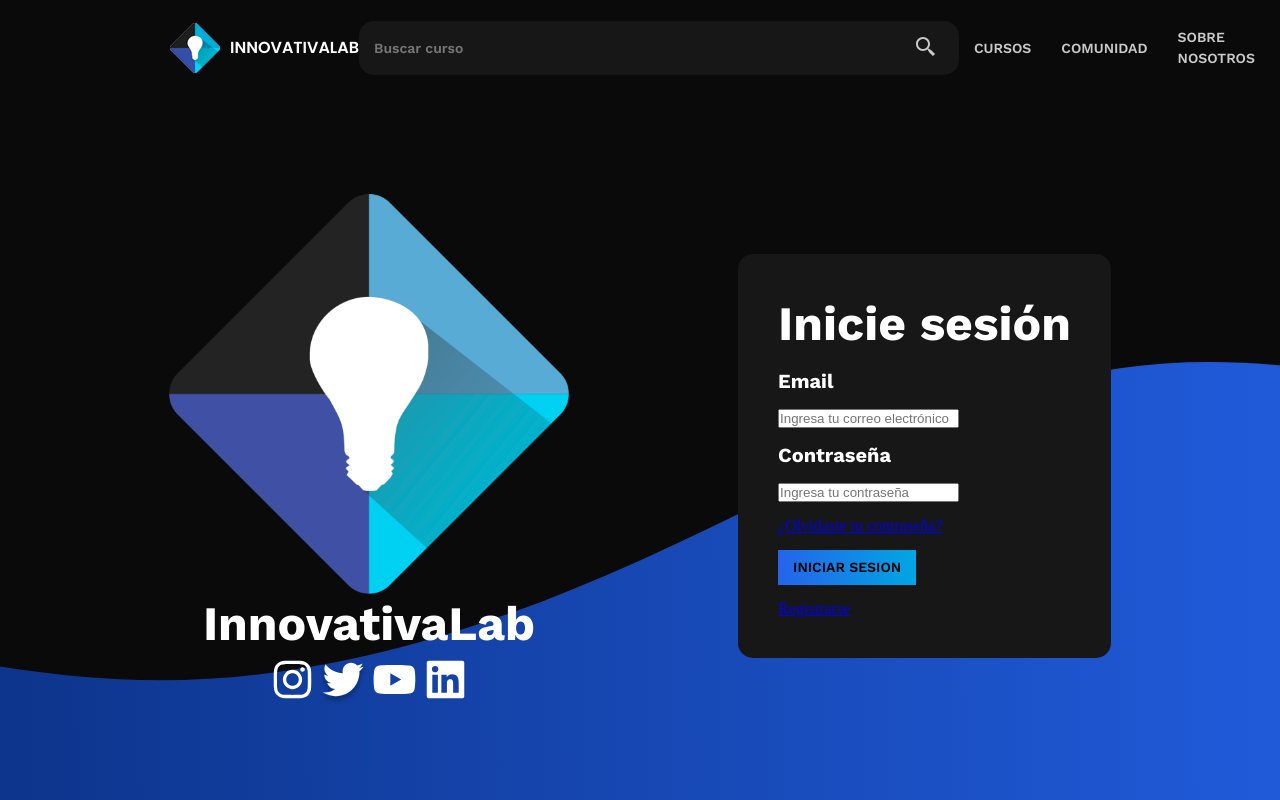
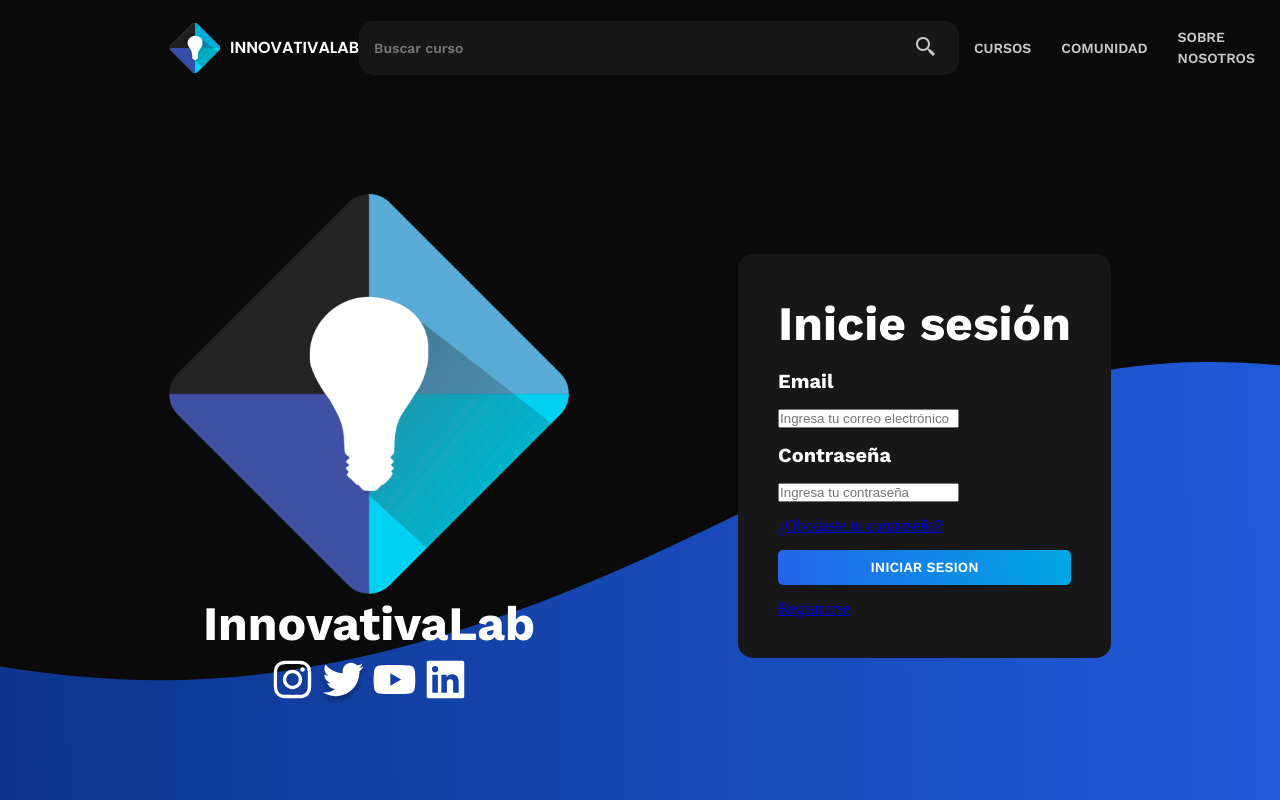
Before and after one commit to InnovativaLab/Pagina-web, a React (Vite) app in the folder PaginaWeb-React/: page /login in a window 1280 px wide. Shown: the top 800 px of the page. Built offline with nearby package versions, Linux system fonts and the light colour scheme; the HTML template or start-up script is replaced by a standard one.

Commit message:
Use variables of coolor

```diff
--- a/PaginaWeb-React/src/styles/ItemMenu.css
+++ b/PaginaWeb-React/src/styles/ItemMenu.css
@@ -33,7 +33,7 @@
 }
 .ItemMenu span{
     text-transform: uppercase;
-    color: #FFFFFF;
+    color: var(--Blanco);
 }
 
 .important{
@@ -48,3 +48,13 @@
     color: #C9C9CA;
     ;
 }
+.button{
+    display: flex;
+    flex-direction: column;
+    align-items: center;
+    gap: 70px;
+    border-radius: 5px;
+    width: 100%;
+    text-align: center;
+    color: var(--Blanco);
+}
```
